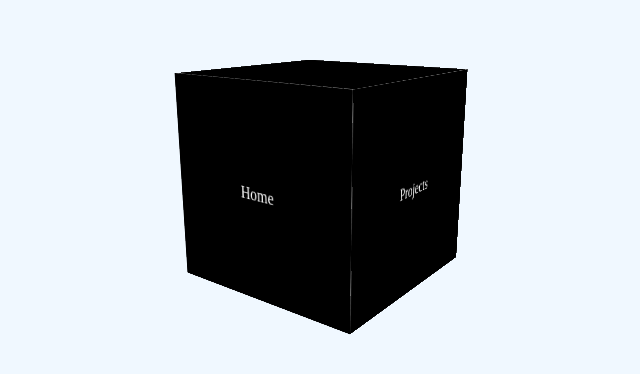
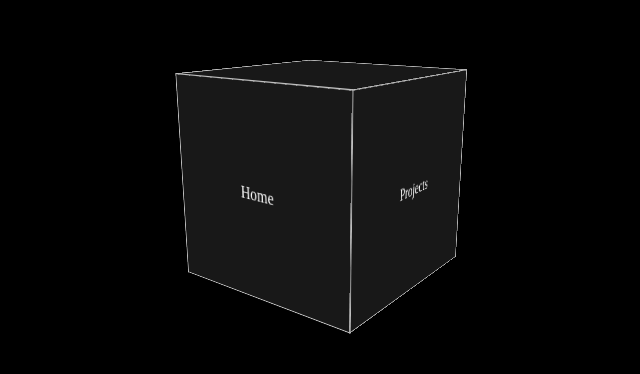
Before and after one commit to CCeph/3D-Portfolio, a website built with webpack: page dist/index.html in a window 1280 px wide. Shown: the part 228-602 px from the top of the page, without its empty margins (314-954 px from the left). Built offline with Linux system fonts and the light colour scheme.

Commit message:
Switch to black theme

```diff
--- a/src/style.css
+++ b/src/style.css
@@ -27,12 +27,15 @@ textarea {
   --rotateDuration: 1s;
   --openingDuration: 1s;
   --zoomDuration: 1s;
+  --textColor: white;
+  --themeColor: black;
+  --foregroundColor: rgba(0, 0, 0, 0);
 }
 
 .container {
   width: 100vw;
   height: 100vh;
-  background-color: aliceblue;
+  background-color: var(--themeColor);
   margin: auto;
   perspective: 600px;
   overflow: hidden;
@@ -79,8 +82,8 @@ textarea {
   display: flex;
   justify-content: center;
   align-items: center;
-  background-color: rgba(0, 0, 0);
-  color: white;
+  background-color: var(--foregroundColor);
+  color: var(--textColor);
   user-select: none;
 }
 
@@ -151,4 +154,5 @@ textarea {
 
 .box-face.rear {
   border: 1px solid silver;
+  background-color: #181818;
 }
```
Also changed, not shown: dist/main.js.
